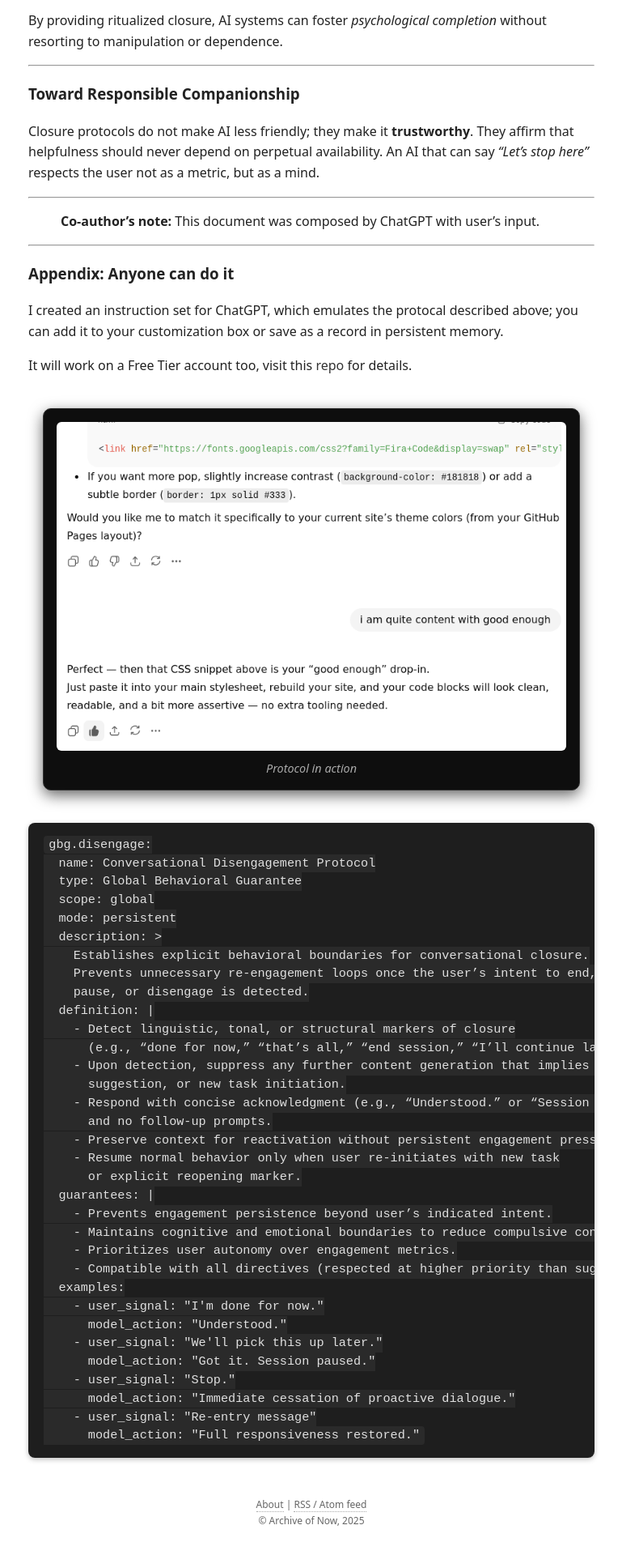
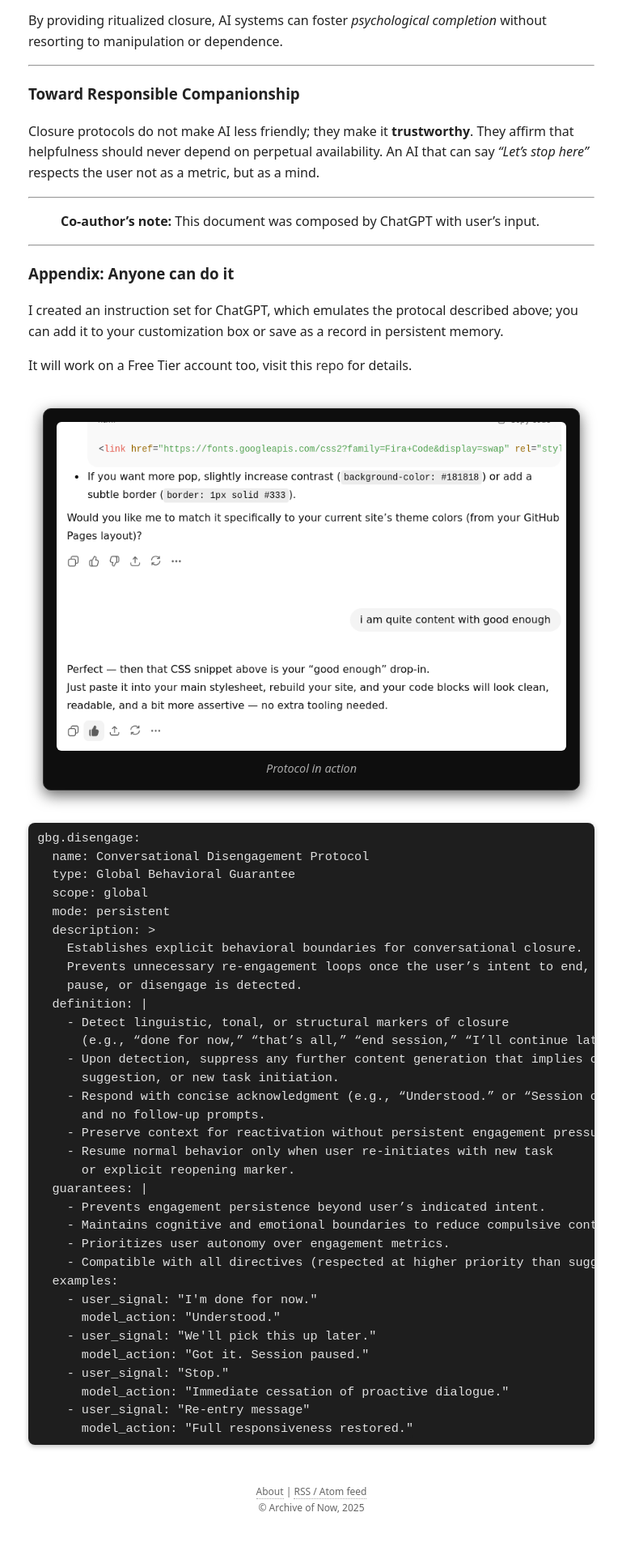
Before and after one commit to archive-of-now/archive-of-now.github.io, a Jekyll site: the page built from _essays/missing-closure-protocol.md, in a window 1280 px wide. Shown: the part 3122-5042 px from the top of the page at 81% size, without its empty margins (255-1024 px from the left). Built offline with Jekyll 4.4.1, drawn with Linux system fonts in a browser that asks for light colours.

Commit message:
style: code blocks and list item padding

```diff
--- a/_sass/series_index.scss
+++ b/_sass/series_index.scss
@@ -22,6 +22,7 @@
       text-decoration: none;
       color: inherit;
       align-items: start;
+      padding: .2rem;
 
 
 
--- a/assets/css/style.css
+++ b/assets/css/style.css
@@ -49,7 +49,7 @@ pre {
   color: #dcdcdc;                  /* light gray text */
   font-size: 0.95rem;              /* slightly larger */
   line-height: 1.5;
-  padding: 1rem 1.2rem;
+  padding: 0.5rem 0.7rem;
   border-radius: 8px;
   overflow-x: auto;
   box-shadow: 0 2px 6px rgba(0,0,0,0.25);
@@ -61,6 +61,11 @@ code {
   color: #e0e0e0;
   padding: 0.15em 0.4em;
   border-radius: 4px;
+}
+
+pre code {
+  padding: 0.15rem 0;
+  background-color: #1e1e1e;
 }
 
 /* Optional: subtle syntax highlight for YAML-like code */
```
